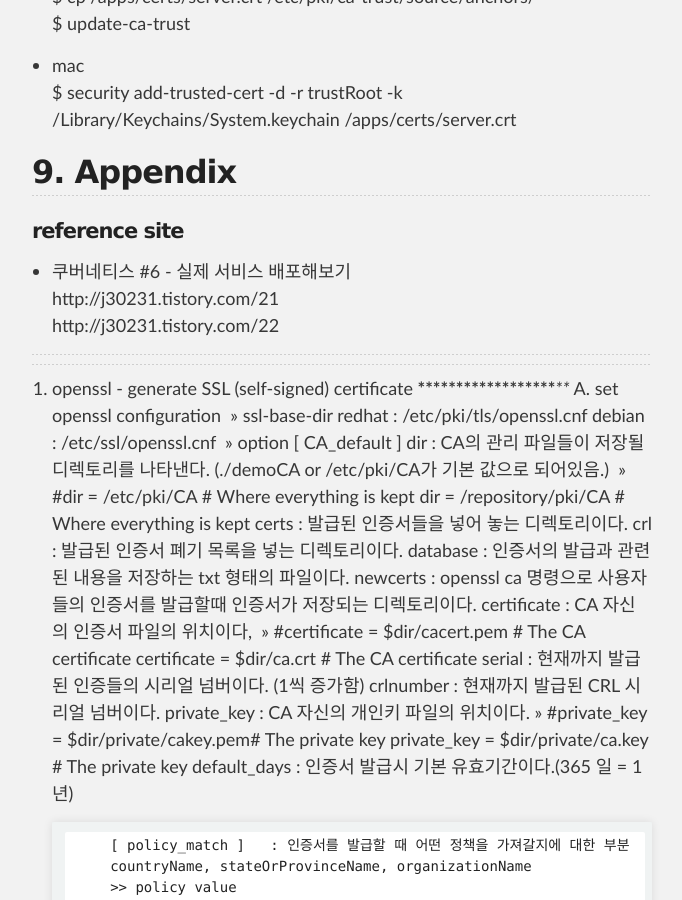
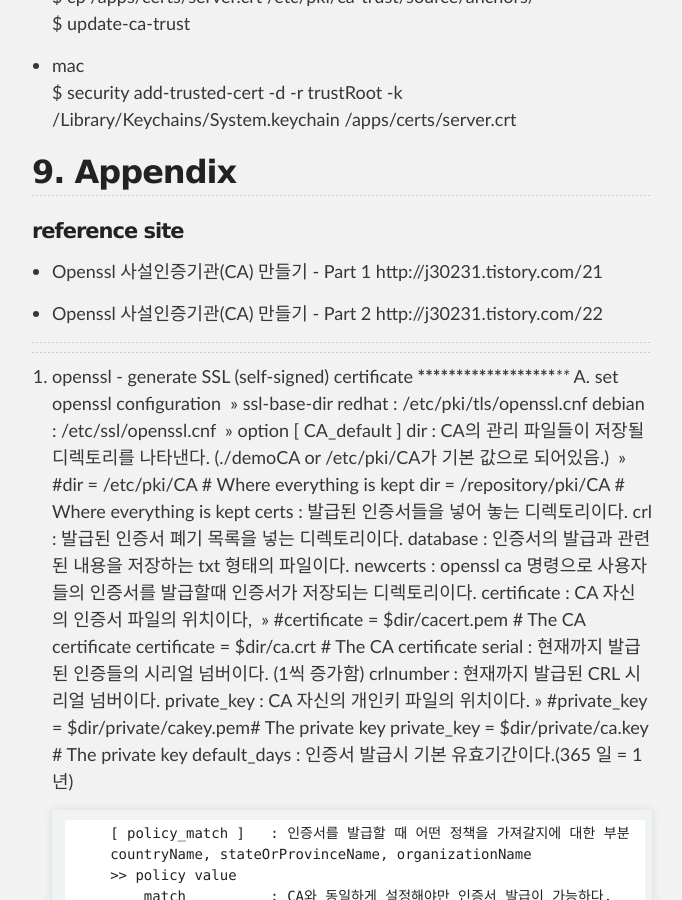
Before and after one commit to unlimited9/unlimited9.github.com, a Jekyll site: the page built from reference.notes/TA/system/openssl.self.signed.certificate.md, in a window 1280 px wide and 900 px high, scrolled down 1618 px. Shown: the whole window, without its empty margins (298-980 px from the left). Built offline with Jekyll 4.4.1, drawn with Linux system fonts in a browser that asks for light colours; our own code applies the rules of GitHub Pages for plain Markdown files.

Commit message:
Update openssl.self.signed.certificate.md

```diff
--- a/reference.notes/TA/system/openssl.self.signed.certificate.md
+++ b/reference.notes/TA/system/openssl.self.signed.certificate.md
@@ -57,8 +57,10 @@ server.crt  server.key
 
 #### reference site
 
-* 쿠버네티스 #6 - 실제 서비스 배포해보기
+* Openssl 사설인증기관(CA) 만들기 - Part 1
 http://j30231.tistory.com/21
+
+* Openssl 사설인증기관(CA) 만들기 - Part 2
 http://j30231.tistory.com/22
 
 
```
